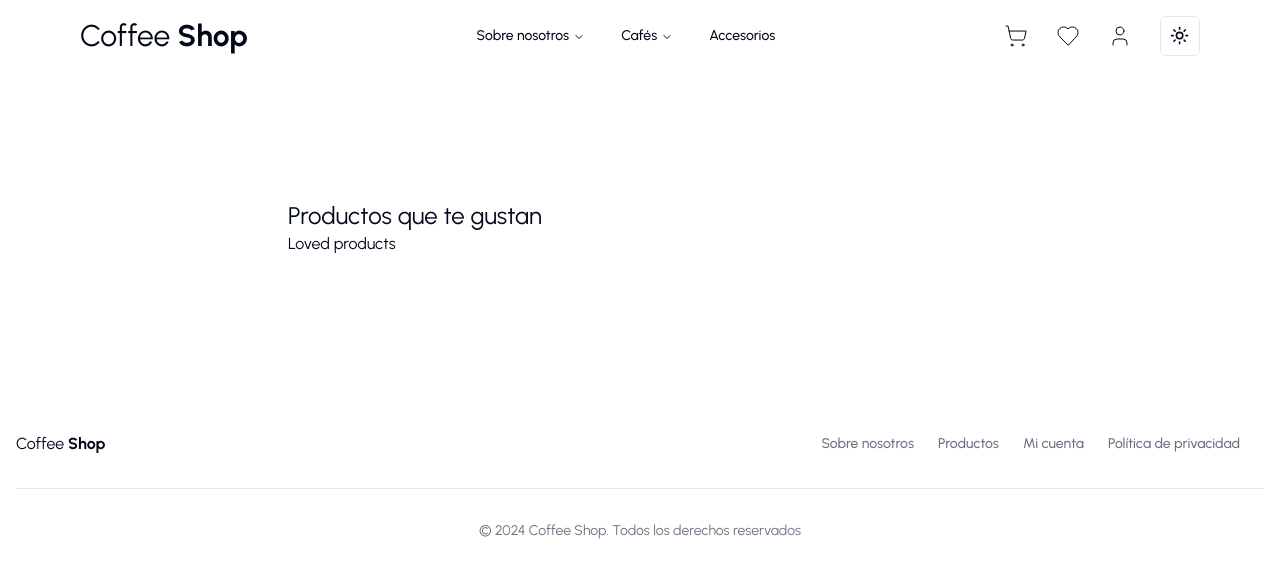
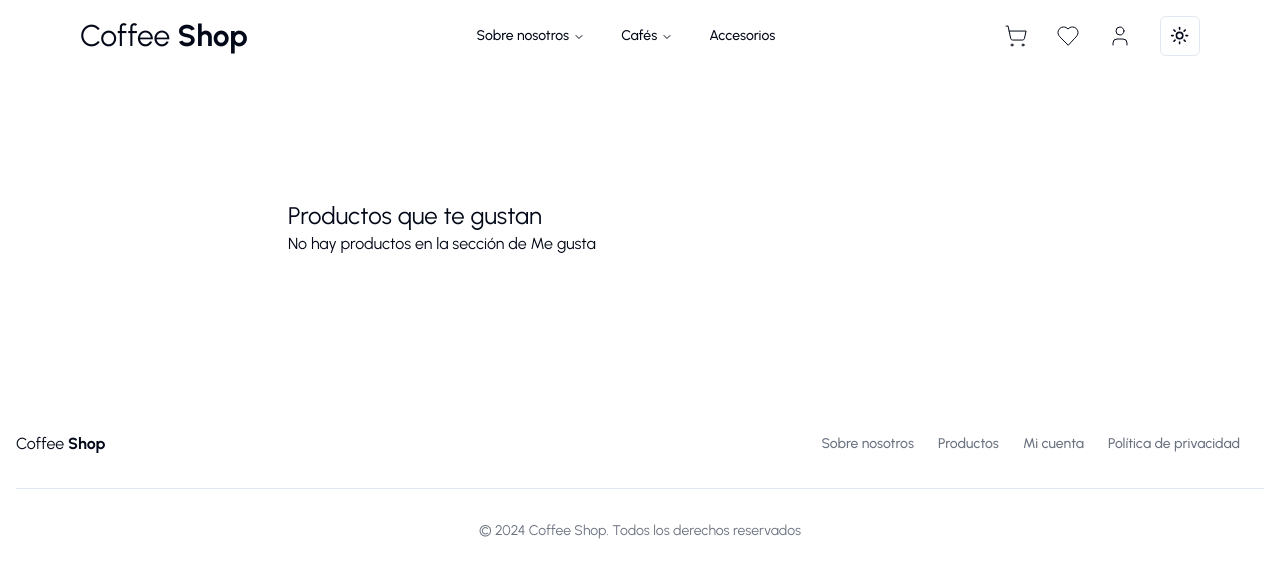
Before and after one commit to egbazua/ecommerce-coffee-shop, a Next.js app: page /loved-products in a window 1280 px wide. Shown: the top 576 px of the page. Built offline with nearby package versions, Linux system fonts and the light colour scheme.

Commit message:
adding loved items funcionality

```diff
--- a/app/loved-products/page.tsx
+++ b/app/loved-products/page.tsx
@@ -1,12 +1,28 @@
+'use client'
+
+import { useLovedProducts } from '@/hooks/useLovedProducts'
 import React from 'react'
 
 const Page = () => {
+  const { lovedItems } = useLovedProducts()
+
   return (
     <div className='max-w-4xl py-4 mx-auto sm:py-32 sm:px-24'>
       <h1 className='sm:text-2xl'>Productos que te gustan</h1>
       <div>
         <div>
-          Loved products
+          {
+            lovedItems.length === 0 && (
+              <p>No hay productos en la sección de Me gusta</p>
+            )
+          }
+          <ul>
+            {
+              lovedItems.map((item) => (
+                <p key={item.id}>{item.attributes.productName}</p>
+              ))
+            }
+          </ul>
         </div>
       </div>
     </div>
--- a/app/product/[productSlug]/components/InfoProduct.tsx
+++ b/app/product/[productSlug]/components/InfoProduct.tsx
@@ -1,6 +1,7 @@
 import { Button } from '@/components/ui/button'
 import { Separator } from '@/components/ui/separator'
 import { useCart } from '@/hooks/useCart'
+import { useLovedProducts } from '@/hooks/useLovedProducts'
 import { formatPrice } from '@/lib/formatPrice'
 import { ProductType } from '@/types/product'
 import { Heart } from 'lucide-react'
@@ -12,6 +13,7 @@ export type InfoProductProps = {
 
 const InfoProduct = ({ product }: InfoProductProps) => {
   const { addItem } = useCart()
+  const { addLovedItem } = useLovedProducts()
 
   return (
     <div className='px-6'>
@@ -35,7 +37,7 @@ const InfoProduct = ({ product }: InfoProductProps) => {
         <Heart
           width={30}
           strokeWidth={1}
-          className='transition duration-300 cursor-pointer hover:fill-black' onClick={() => console.log("Add to loved products")}
+          className='transition duration-300 cursor-pointer hover:fill-black' onClick={() => addLovedItem(product)}
         />
       </div>
     </div>
```
